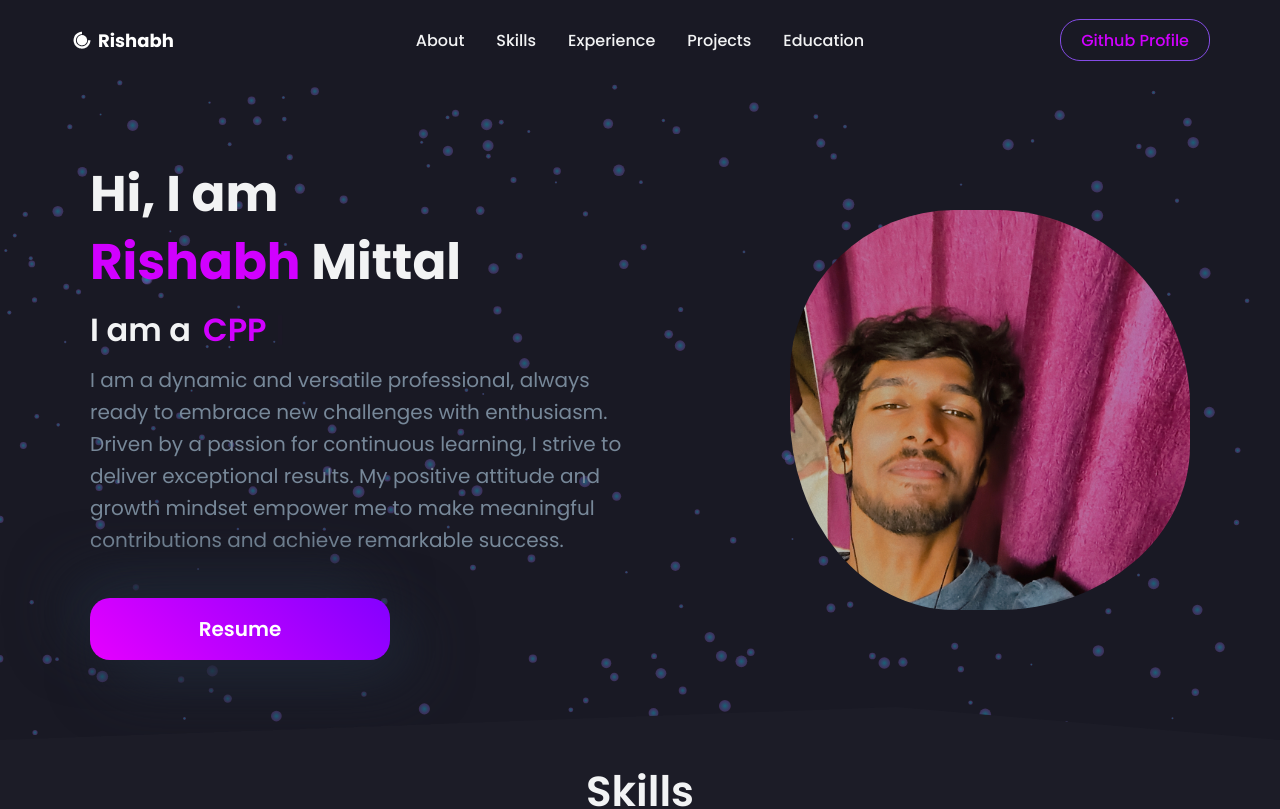
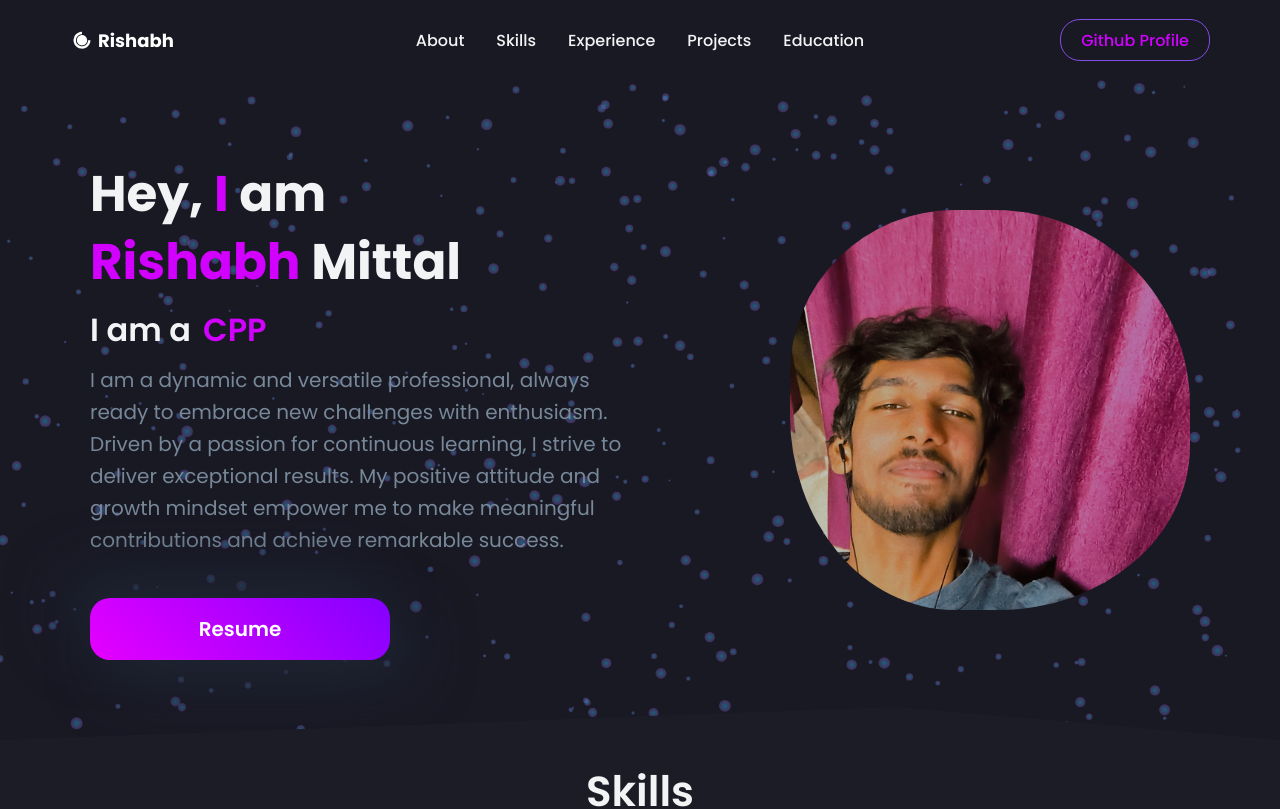
Before and after one commit to RishabhhMittall/Portfolio-rishabh, a React (Create React App) app: page / in a window 1280 px wide. Shown: the top 809 px of the page. Built offline with nearby package versions, Linux system fonts and the light colour scheme.

Commit message:
colour changes

```diff
--- a/src/components/HeroBgAnimation/index.js
+++ b/src/components/HeroBgAnimation/index.js
@@ -13,7 +13,7 @@ const Svg = styled.svg`
   height: 100%;
 `;
 
-const BUBBLE_COUNT = 250;
+const BUBBLE_COUNT = 400;
 const ATTRACTION_DISTANCE = 150;
 const MAX_SPEED = 2;
 const DRIFT_FACTOR = 0.95;
--- a/src/components/HeroSection/index.js
+++ b/src/components/HeroSection/index.js
@@ -33,9 +33,10 @@ const HeroSection = () => {
         <HeroInnerContainer>
           <HeroLeftContainer id="Left">
             <Title>
-              Hi, I am <br /> <span style={{ color: '#D100FF' }}>Rishabh</span>&nbsp;Mittal
+              Hey,  <span style={{ color: '#D100FF' }}>I</span> am <br /> <span style={{ color: '#D100FF' }}>Rishabh</span> Mittal
             </Title>
             <TextLoop>
+
               I am a
               <Span style={{ color: '#D100FF' }}>
                 <Typewriter
```
